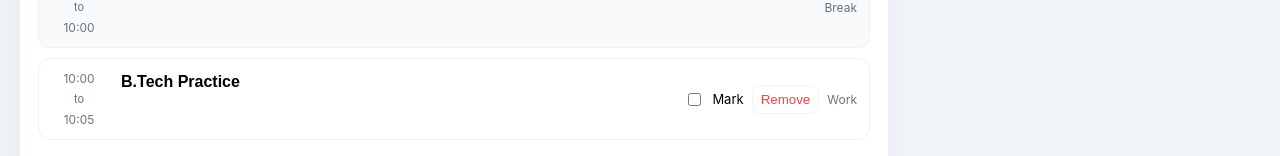
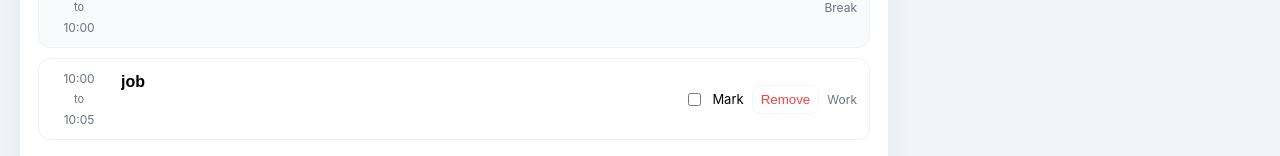
Before and after one commit to veerababu-g/TASKING-, a React (Create React App) app: page / in a window 1280 px wide. Shown: the part 1106-1262 px from the top of the page. Built offline with nearby package versions, Linux system fonts and the light colour scheme.

Commit message:
Update internship hunt title in defaultBlocks

```diff
--- a/src/App.js
+++ b/src/App.js
@@ -13,7 +13,7 @@ import React, { useEffect, useState } from "react";
 export default function DailyPowerhousePlanner() {
   // --- Defaults: the original time-slot blocks (keeps durations) ---
   const defaultBlocks = [
-    { id: "t1", title: "Internship hunt", durationMin: 90, isBreak: false, done: false },
+    { id: "t1", title: "Internship job  hunt", durationMin: 90, isBreak: false, done: false },
     { id: "b1", title: "Break #1", durationMin: 20, isBreak: true },
     { id: "t2", title: "DSA", durationMin: 180, isBreak: false, done: false},
     { id: "b2", title: "Break #2", durationMin: 20, isBreak: true },
@@ -34,7 +34,7 @@ export default function DailyPowerhousePlanner() {
     { id: "b3", title: "Break #3", durationMin: 20, isBreak: true },
     { id: "t5", title: "Embedded Systems", durationMin: 120, isBreak: false, done: false },
     { id: "b4", title: "Break #4", durationMin: 20, isBreak: true },
-    { id: "t3c", title: "B.Tech Practice", durationMin: 5, isBreak: false, done: false },
+    { id: "t3c", title: "job", durationMin: 5, isBreak: false, done: false },
   ];
 
   // --- State ---
```
